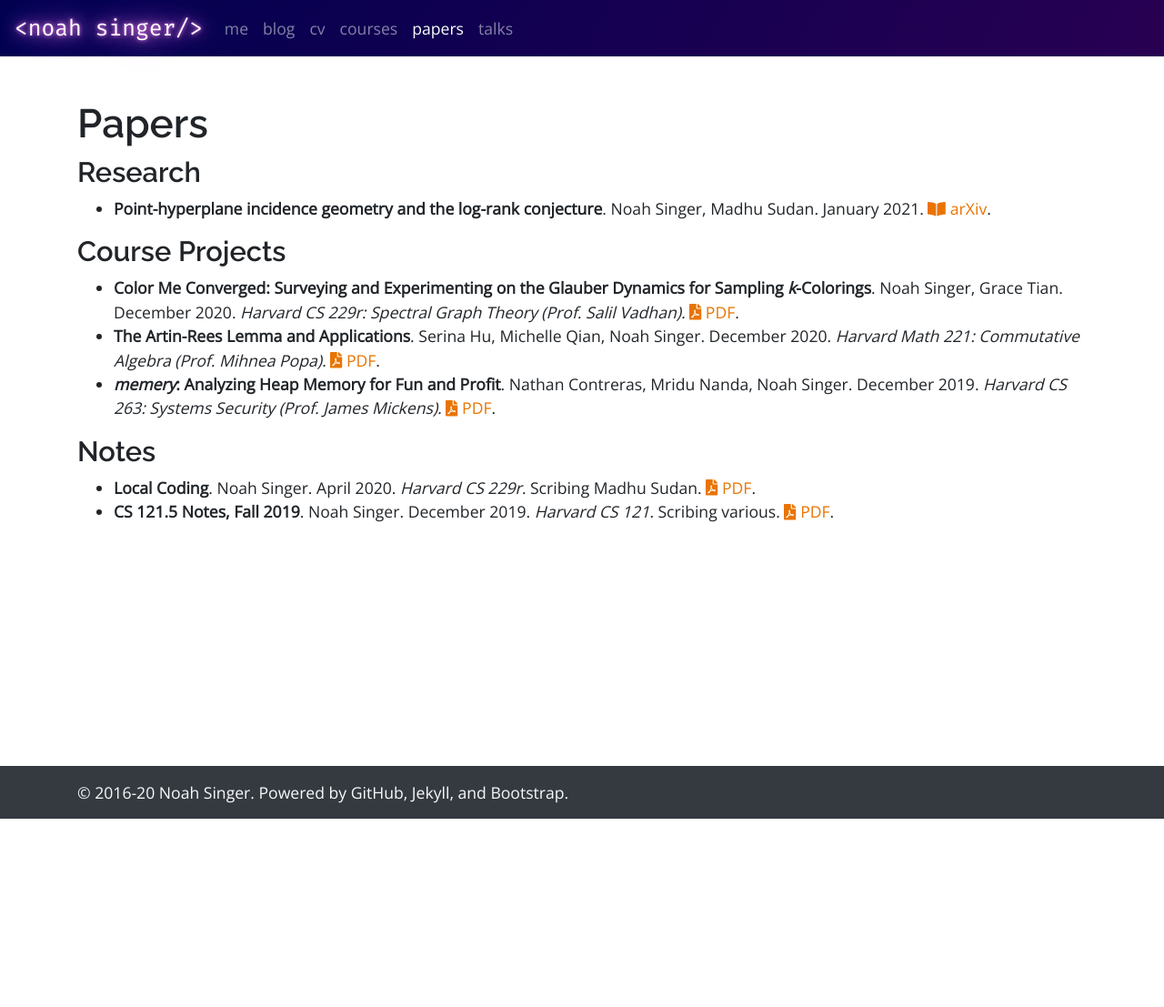
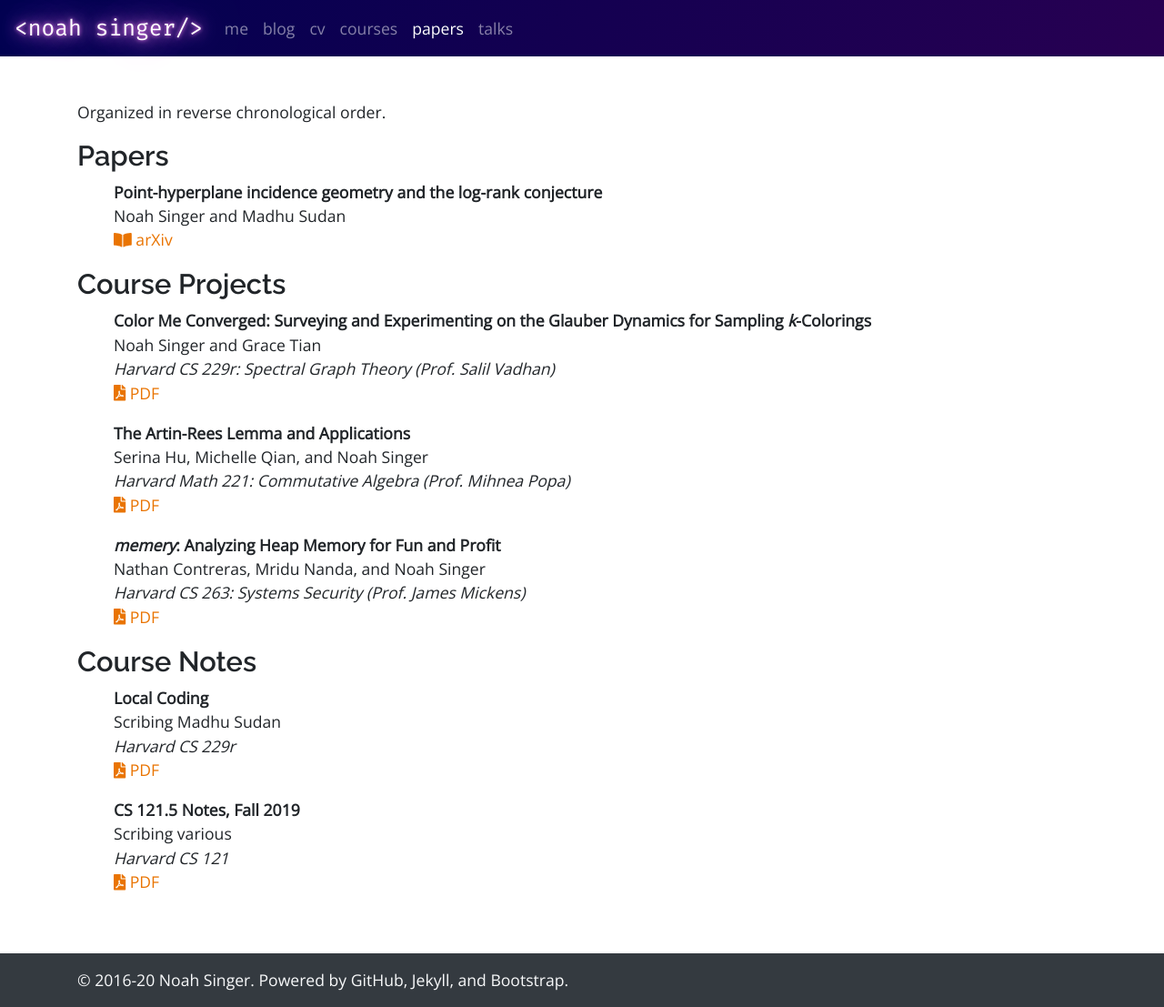
Before and after one commit to singerng/noahsinger.org, a Jekyll site: the page built from papers/index.md, in a window 1280 px wide. Shown: the whole page at 91% size. Built offline with Jekyll 4.4.1, drawn with Linux system fonts in a browser that asks for light colours; nearby versions of some CDN libraries; before the commit the page ends 900 px from its top, so only the background shows below that.

Commit message:
updated paper display

```diff
--- a/_data/papers.yml
+++ b/_data/papers.yml
@@ -1,27 +1,27 @@
 - title: "Point-hyperplane incidence geometry and the log-rank conjecture"
   date: 2021-01-23
-  authors: Noah Singer, Madhu Sudan
+  authors: Noah Singer and Madhu Sudan
   arxiv: 2101.09592
   type: research
 
 - title: "Color Me Converged: Surveying and Experimenting on the Glauber Dynamics for Sampling <em>k</em>-Colorings"
   pdf: glauber_colorings_cs_229r.pdf
   date: 2020-12-19
-  authors: Noah Singer, Grace Tian
+  authors: Noah Singer and Grace Tian
   venue: "Harvard CS 229r: Spectral Graph Theory (Prof. Salil Vadhan)"
   type: course_project
 
 - title: "The Artin-Rees Lemma and Applications"
   pdf: artin_rees.pdf
   date: 2020-12-11
-  authors: Serina Hu, Michelle Qian, Noah Singer
+  authors: Serina Hu, Michelle Qian, and Noah Singer
   venue: "Harvard Math 221: Commutative Algebra (Prof. Mihnea Popa)"
   type: course_project
 
 - title: "<em>memery</em>: Analyzing Heap Memory for Fun and Profit"
   pdf: memery.pdf
   date: 2019-12-08
-  authors: Nathan Contreras, Mridu Nanda, Noah Singer
+  authors: Nathan Contreras, Mridu Nanda, and Noah Singer
   venue: "Harvard CS 263: Systems Security (Prof. James Mickens)"
   type: course_project
 
@@ -29,7 +29,6 @@
   pdf: local_coding_cs229r.pdf
   date: 2020-04-13
   venue: Harvard CS 229r
-  authors: Noah Singer
   scribing: Madhu Sudan
   type: notes
 
@@ -37,6 +36,5 @@
   pdf: cs_121_5_2019.pdf
   date: 2019-12-19
   venue: Harvard CS 121
-  authors: Noah Singer
   scribing: various
   type: notes
--- a/_includes/paper.html
+++ b/_includes/paper.html
@@ -1,13 +1,14 @@
 <li>
-    <strong>{{ paper.title }}</strong>. {{ paper.authors }}. {{ paper.date |  date: "%B %Y" }}.
-    {% if paper.venue %}<em>{{ paper.venue }}.</em>{% endif %}
-    {% if paper.scribing %}Scribing {{ paper.scribing }}.{% endif %}
+    <span class="paper-title">{{ paper.title }}</span><br/>
+    {{ paper.authors }} {% if paper.scribing %}Scribing {{ paper.scribing }}{% endif %}<br/>
+    {% if paper.venue %}<em>{{ paper.venue }}</em><br/>{% endif %}
+    <!-- {{ paper.date |  date: "%B %Y" }}.<br/> -->
 
     {% if paper.pdf %}
-    <a href="/papers/{{ paper.pdf }}" target="_blank"><i class="fas fa-file-pdf"></i> PDF</a>.
+    <a href="/papers/{{ paper.pdf }}" target="_blank"><i class="fas fa-file-pdf"></i> PDF</a>
     {% endif %}
 
     {% if paper.arxiv %}
-    <a href="https://arxiv.org/abs/{{ paper.arxiv }}" target="_blank"><i class="fas fa-book-open"></i> arXiv</a>.
+    <a href="https://arxiv.org/abs/{{ paper.arxiv }}" target="_blank"><i class="fas fa-book-open"></i> arXiv</a>
     {% endif %}
  </li>
--- a/papers/index.md
+++ b/papers/index.md
@@ -4,11 +4,11 @@ permalink: /papers
 layout: default
 ---
 
-# Papers
+Organized in reverse chronological order.
 
-### Research
+### Papers
 
-<ul>
+<ul class="paper-list">
 {% for paper in site.data.papers %}
 {% if paper.type == "research" %}
 {% include paper.html paper=paper %}
@@ -18,7 +18,7 @@ layout: default
 
 ### Course Projects
 
-<ul>
+<ul class="paper-list">
 {% for paper in site.data.papers %}
 {% if paper.type == "course_project" %}
 {% include paper.html paper=paper %}
@@ -26,25 +26,9 @@ layout: default
 {% endfor %}
 </ul>
 
-<!-- ### Expository -->
-<!--
-<ul>
-{% for paper in site.data.papers %}
-{% if paper.type == "expository" %}
-  <li>
-    <strong>{% if paper.paper %}
-      <a href="/papers/{{ paper.paper }}" target="_blank" class="text-dark">{{ paper.title }}</a>.
-    {% else %}
-      {{ paper.title }}.
-    {% endif %}</strong>{{ paper.authors }}. {{ paper.date |  date: "%B %Y" }}. <em>{{ paper.venue }}</em>.
-  </li>
-{% endif %}
-{% endfor %}
-</ul> -->
+### Course Notes
 
-### Notes
-
-<ul>
+<ul class="paper-list">
 {% for paper in site.data.papers %}
 {% if paper.type == "notes" %}
 {% include paper.html paper=paper %}
--- a/static/styles/theme.scss
+++ b/static/styles/theme.scss
@@ -67,3 +67,15 @@ blockquote {
   color: #6a737d;
   padding: 0 1em;
 }
+
+ul.paper-list {
+  list-style-type: none;
+
+  li {
+    margin-bottom: 1em;
+  }
+
+  span.paper-title {
+  font-weight: bold;
+  }
+}
```
